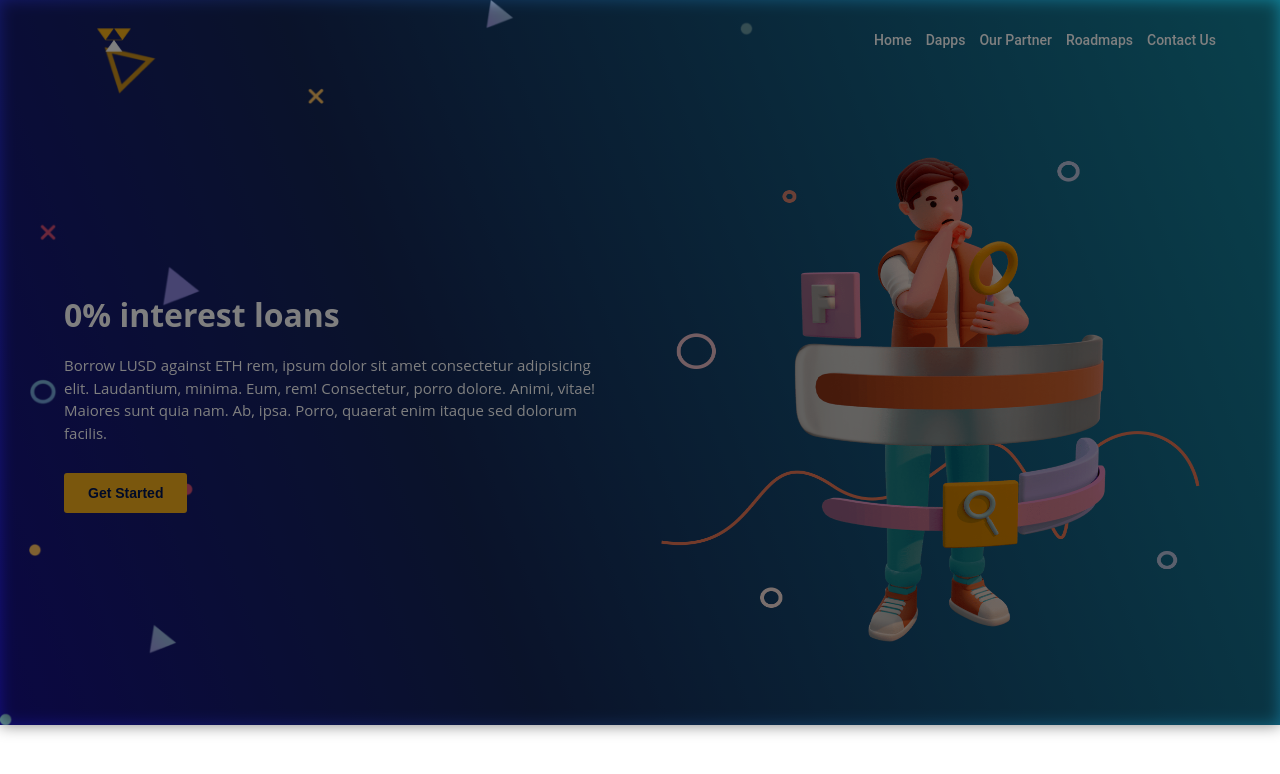
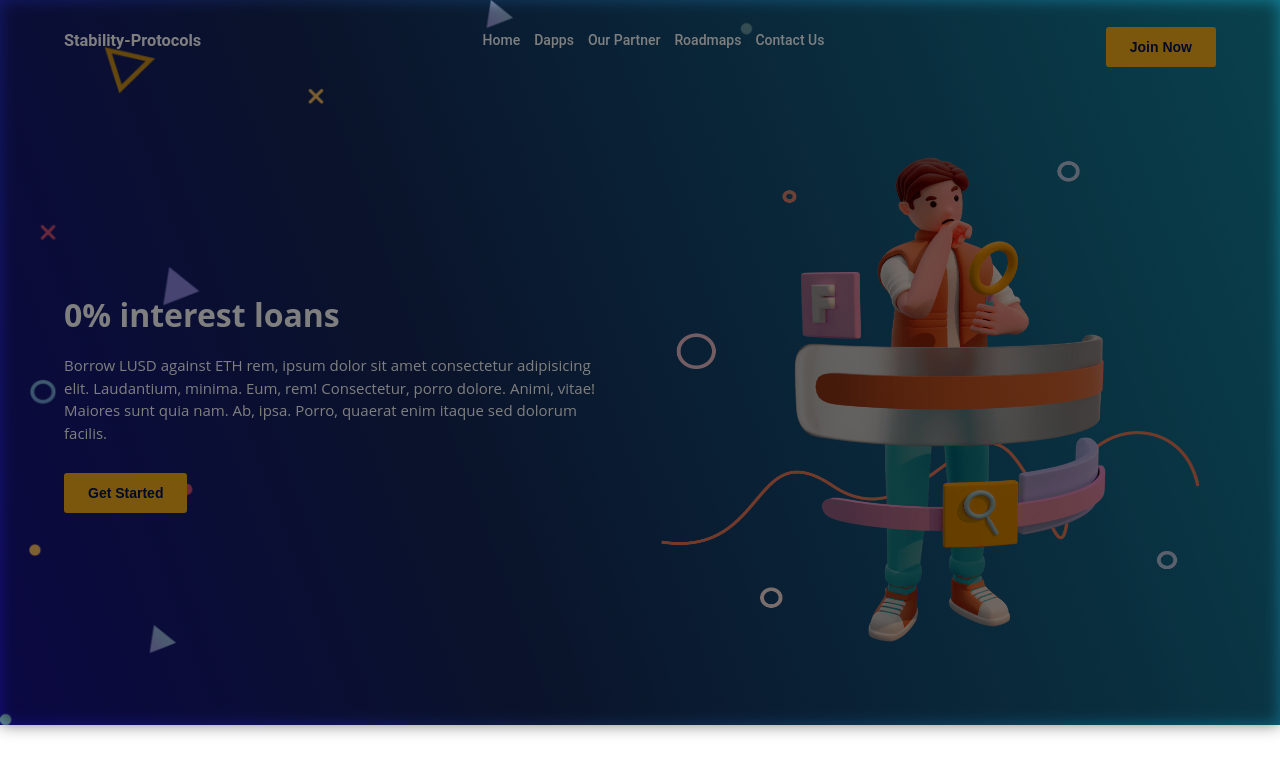
Before and after one commit to blyncnov/stability-protocol, a Next.js app: page / in a window 1280 px wide. Shown: the top 774 px of the page. Built offline with nearby package versions, Linux system fonts and the light colour scheme.

Commit message:
Stability Protocol Nav button

```diff
--- a/Layouts/Navigation.jsx
+++ b/Layouts/Navigation.jsx
@@ -17,8 +17,8 @@ const Navigation = () => {
         <MaxWidthComponent>
           <Navigation__Row>
             <Navigation__Logo>
-              <Image src="/phaxsam.png" height="100" width="100" alt="logo" />
-              <h3></h3>
+              {/* <Image src="/phaxsam.png" height="100" width="100" alt="logo" /> */}
+              <h3>Stability-Protocols</h3>
             </Navigation__Logo>
             <Navigation__Lists>
               <li>
@@ -37,6 +37,9 @@ const Navigation = () => {
                 <a href="#">Contact Us</a>
               </li>
             </Navigation__Lists>
+            <div className="mobile">
+              <button>Join Now</button>
+            </div>
           </Navigation__Row>
         </MaxWidthComponent>
       </Navigation__Container>
--- a/styles/Homepage/Navigation.js
+++ b/styles/Homepage/Navigation.js
@@ -12,10 +12,23 @@ export const Navigation__Row = styled.div`
   display: flex;
   justify-content: space-between;
   align-items: center;
+
+  button {
+    margin-top: 1em;
+    padding: 12px 24px;
+    border: none;
+    border-radius: 3px;
+    background-color: #f4af1b;
+    color: #00154f;
+    font-weight: bold;
+    font-size: 14px;
+    cursor: pointer;
+  }
 `;
 
-export const Navigation__Logo = styled.ul`
-  color: #f4af1b;
+export const Navigation__Logo = styled.div`
+  // color: #f4af1b;
+  color: #ffffff;
   display: flex;
   align-items: center;
 `;
```
